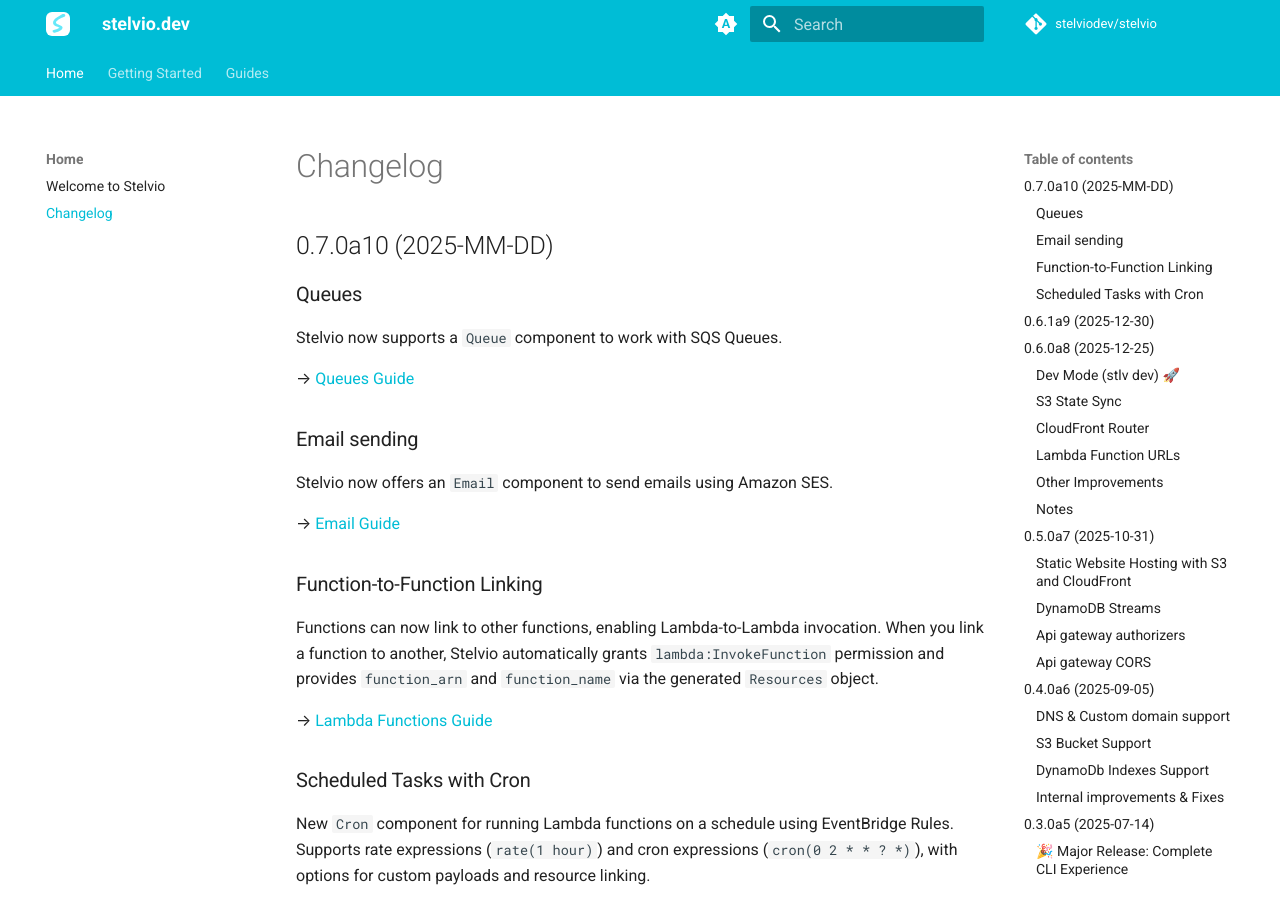
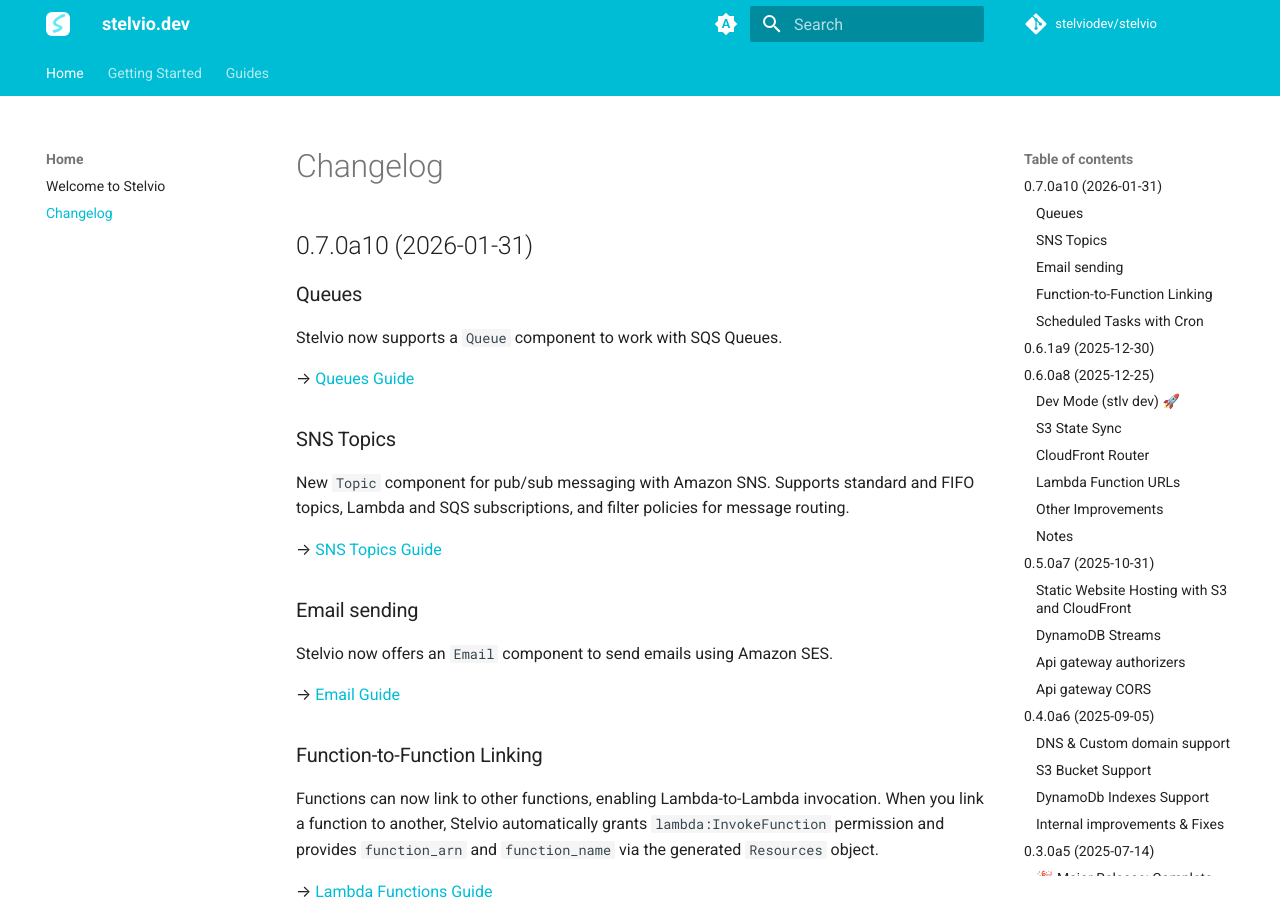
Before and after one commit to stelviodev/stelvio, an MkDocs documentation site: the page built from docs/changelog.md, in a window 1280 px wide and 900 px high. Built offline with MkDocs 1.6.1 and Material for MkDocs 9.7.7, drawn with Linux system fonts in a browser that asks for light colours; comment, search, counter and statistics services are not loaded.

Commit message:
docs: add sns topics to changelog

```diff
--- a/docs/changelog.md
+++ b/docs/changelog.md
@@ -1,12 +1,18 @@
 # Changelog
 
-## 0.7.0a10 (2025-MM-DD)
+## 0.7.0a10 (2026-01-31)
 
 ### Queues
 
 Stelvio now supports a `Queue` component to work with SQS Queues.
 
 → [Queues Guide](guides/queues.md)
+
+### SNS Topics
+
+New `Topic` component for pub/sub messaging with Amazon SNS. Supports standard and FIFO topics, Lambda and SQS subscriptions, and filter policies for message routing.
+
+→ [SNS Topics Guide](guides/topics.md)
 
 ### Email sending
 
```
